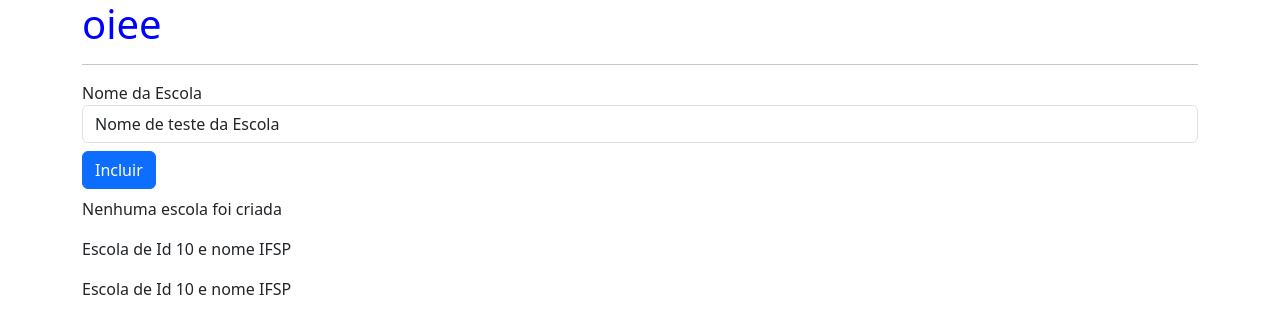
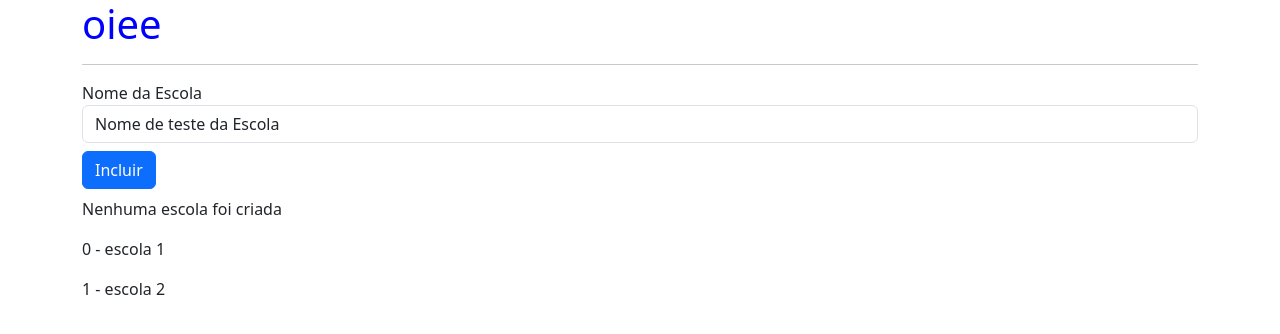
Before and after one commit to lelerudeli/ProjetoEstudoAngular, an Angular app: page / in a window 1280 px wide. Shown: the top 334 px of the page. Built offline with nearby package versions, Linux system fonts and the light colour scheme.

Commit message:
fazendo diretivas ngStyle e ngFor

```diff
--- a/src/app/school/school.component.html
+++ b/src/app/school/school.component.html
@@ -1,2 +1,2 @@
 <!-- ex interpolação de string, usamos qualquer tipo de dado que pode ser transformado em string-->
-<p> Escola de Id {{schoolID}} e nome {{getSchoolName()}} </p>
+<p  ng-style="{ backgroundColor : getStatusColor()} "> Escola de Id {{schoolID}} e nome {{getSchoolName()}} </p>
--- a/src/app/school/school.component.ts
+++ b/src/app/school/school.component.ts
@@ -11,10 +11,21 @@ export class SchoolComponent{
 
     //exemplo de interpolação de string
     schoolID = 10;
-    schoolName = 'IFSP'
+    schoolName = 'IFSP';
+    schoolSituation = 'aberta';
+
+    constructor(){
+        this.schoolSituation = Math.random() > 0.5 ? 'aberta' : 'fechada';
+    }
 
     getSchoolName(){
         return this.schoolName;
     }
 
+    getStatusColor(){
+        return this.schoolSituation == 'aberta' ? 'green' : 'red';
+    }
+
+
+
 }
--- a/src/app/schools/schools.component.html
+++ b/src/app/schools/schools.component.html
@@ -13,5 +13,9 @@
     <p>Nenhuma escola foi criada </p>
 </ng-template>
 
-<app-school></app-school>
-<app-school></app-school>
+
+<!--  <app-school *ngFor="let school of schools"></app-school> -->
+
+<p *ngFor="let school of schools; let i = index">
+    {{i }} - {{ school}}
+</p>
--- a/src/app/schools/schools.component.ts
+++ b/src/app/schools/schools.component.ts
@@ -20,6 +20,12 @@ export class SchoolsComponent {
   // ex 2
   schoolName = "Nome de teste da Escola";
   schoolCreated = false;
+  schools = ['escola 1', 'escola 2']
+
+  constructor(){
+
+  }
+
 
 
   ngOnInit(): void{
@@ -31,7 +37,8 @@ export class SchoolsComponent {
   //exemplo de event binding
   createSchool(){
     this.schoolCreated = true;
-    this.createdSchoolStatus = "Escola foi criada! E seu nome é: " + this.schoolName
+    this.createdSchoolStatus = "Escola foi criada! E seu nome é: " + this.schoolName;
+    this.schools.push(this.schoolName)
   }
 
   // ex 2
```
